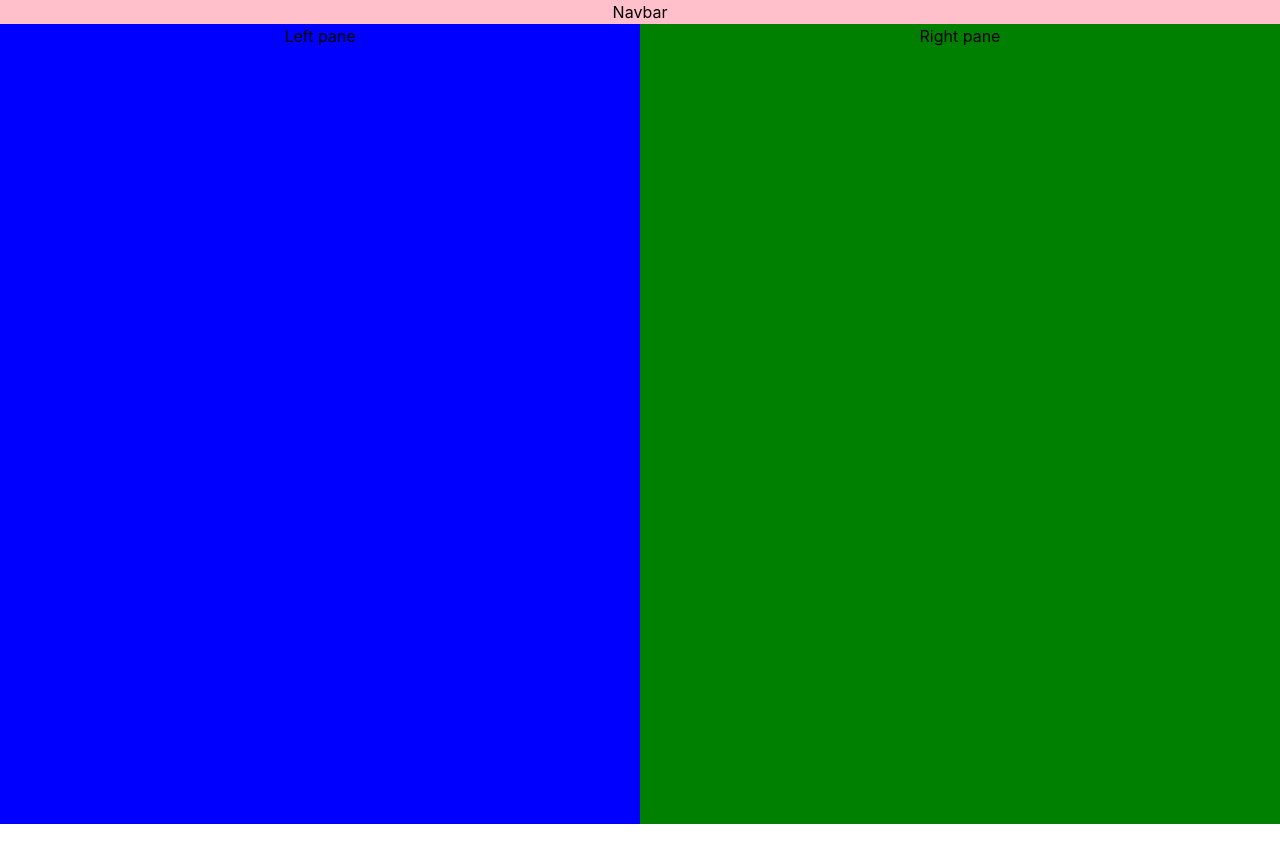
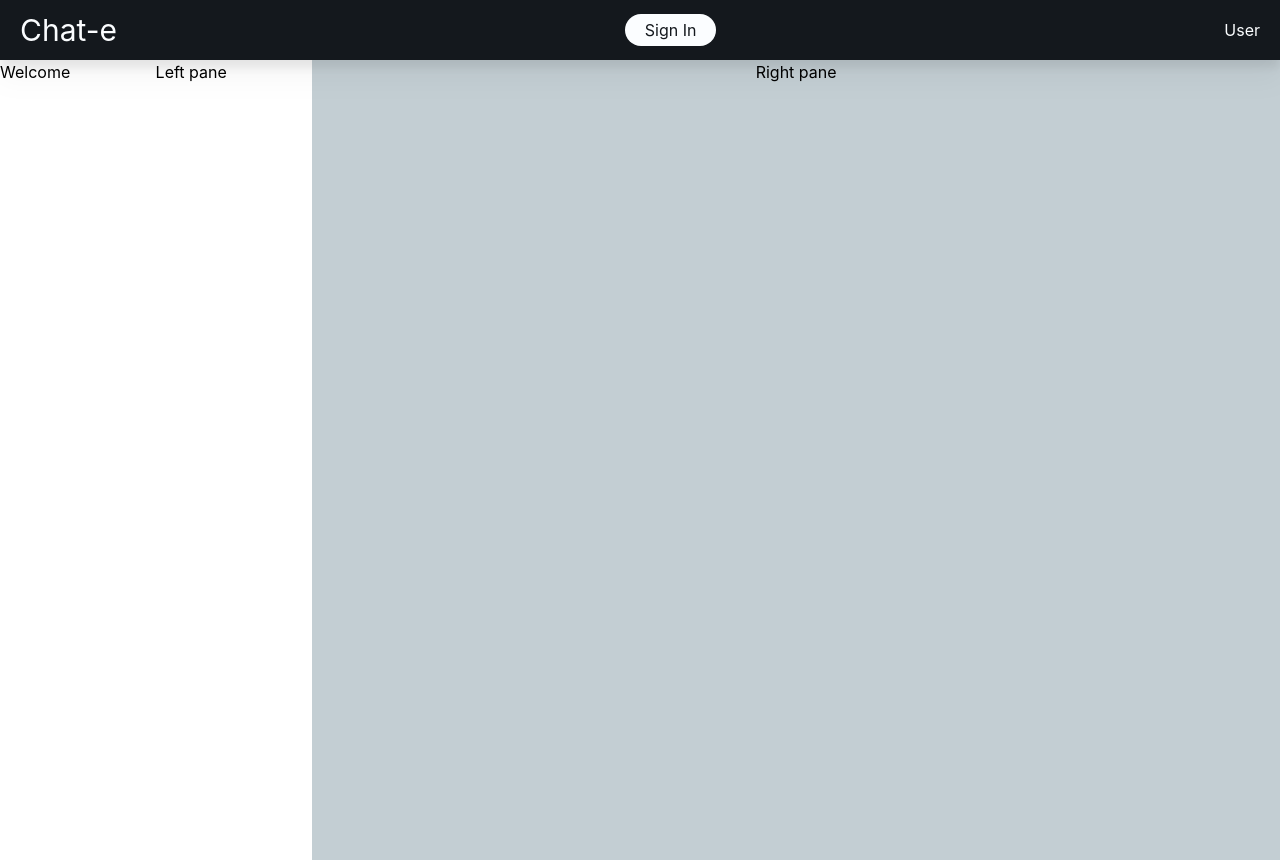
Before and after one commit to Jayraj-R/Chat, a React (Create React App) app: page / in a window 1280 px wide. Before the commit the page ends 824 px from the top, so only its background shows below. Built offline with nearby package versions, Linux system fonts and the light colour scheme; no server answers.

Commit message:
feat: Integrated firebase authentication using google-id

```diff
--- a/package.json
+++ b/package.json
@@ -6,8 +6,10 @@
     "@testing-library/jest-dom": "^5.17.0",
     "@testing-library/react": "^13.4.0",
     "@testing-library/user-event": "^13.5.0",
+    "firebase": "^10.0.0",
     "react": "^18.2.0",
     "react-dom": "^18.2.0",
+    "react-firebase-hooks": "^5.1.1",
     "react-scripts": "5.0.1",
     "web-vitals": "^2.1.4"
   },
--- a/src/App.js
+++ b/src/App.js
@@ -1,25 +1,21 @@
 import './App.css';
+import Navbar from './components/Navbar';
+import { auth } from './firebase/firebase';
+import { useAuthState } from 'react-firebase-hooks/auth';
 
 function App() {
+	const [user] = useAuthState(auth);
 	return (
 		<div className='App container mx-auto flex-auto'>
-			<section
-				className='navbar_container container mx-auto'
-				style={{ background: 'pink' }}
-			>
-				Navbar
+			<section className='navbar_container container mx-auto'>
+				<Navbar />
 			</section>
 			<div className='body__container container mx-auto flex flex-row h-screen'>
-				<section
-					className='left__pane__container container'
-					style={{ background: 'blue' }}
-				>
+				{!user ? 'Welcome' : 'ChatBox'}
+				<section className='left__pane__container container w-1/4'>
 					Left pane
 				</section>
-				<section
-					className='right__pane__container container'
-					style={{ background: 'green' }}
-				>
+				<section className='right__pane__container container bg-gray-light'>
 					Right pane
 				</section>
 			</div>
--- /dev/null
+++ b/src/components/Navbar.js
@@ -0,0 +1,58 @@
+import React, { useState } from 'react';
+import { auth } from '../firebase/firebase';
+import { useAuthState } from 'react-firebase-hooks/auth';
+import { GoogleAuthProvider, signInWithPopup } from 'firebase/auth';
+
+const Navbar = () => {
+	const [user] = useAuthState(auth);
+	const provider = new GoogleAuthProvider();
+	const googleSignIn = () => {
+		const provider = new GoogleAuthProvider();
+		signInWithPopup(auth, provider)
+			.then((result) => {
+				// This gives a Google Access Token. Can use it to access the Google API.
+				const credential = GoogleAuthProvider.credentialFromResult(result);
+				const token = credential.accessToken;
+				// The signed-in user info.
+				const user = result.user;
+				console.log('SUCCESS', credential, token, user);
+			})
+			.catch((error) => {
+				// Handle Errors here.
+				const errorCode = error.code;
+				const errorMessage = error.message;
+				// The email of the user's account used.
+				const email = error.customData.email;
+				// The AuthCredential type that was used.
+				const credential = GoogleAuthProvider.credentialFromError(error);
+				console.log('FAIL', errorCode, errorMessage, email, credential);
+			});
+	};
+
+	const signOut = () => {
+		auth.signOut();
+	};
+
+	console.log('NAVBAR', auth, provider);
+
+	return (
+		<div className='container flex justify-between px-5 py-3 bg-black text-white drop-shadow-xl items-center'>
+			<section className='logo__section text-3xl'>Chat-e</section>
+			{user ? (
+				<button onClick={signOut} className='sign-out' type='button'>
+					Sign Out
+				</button>
+			) : (
+				<button
+					className='signin__button rounded-full bg-white text-black px-5 py-1'
+					onClick={googleSignIn}
+				>
+					Sign In
+				</button>
+			)}
+			<section className='user__section'> User</section>
+		</div>
+	);
+};
+
+export default Navbar;
--- /dev/null
+++ b/src/firebase/firebase.js
@@ -0,0 +1,24 @@
+// Import the functions you need from the SDKs you need
+import { initializeApp } from 'firebase/app';
+import { getAnalytics } from 'firebase/analytics';
+// TODO: Add SDKs for Firebase products that you want to use
+// https://firebase.google.com/docs/web/setup#available-libraries
+import { getAuth } from 'firebase/auth';
+import { getFirestore } from 'firebase/firestore';
+
+// Your web app's Firebase configuration
+// For Firebase JS SDK v7.20.0 and later, measurementId is optional
+const firebaseConfig = {
+	apiKey: process.env.REACT_APP_FIREBASE_API_KEY,
+	authDomain: process.env.REACT_APP_FIREBASE_AUTH_DOMAIN,
+	projectId: process.env.REACT_APP_FIREBASE_PROJECT_ID,
+	storageBucket: process.env.REACT_APP_FIREBASE_STORAGE_BUCKET,
+	messagingSenderId: process.env.REACT_APP_FIREBASE_MESSAGING_SENDER_ID,
+	appId: process.env.REACT_APP_FIREBASE_APP_ID,
+	measurementId: process.env.REACT_APP_FIREBASE_MEASUREMENT_ID,
+};
+
+// Initialize Firebase
+const app = initializeApp(firebaseConfig);
+export const auth = getAuth(app);
+export const db = getFirestore(app);
--- a/tailwind.config.js
+++ b/tailwind.config.js
@@ -5,7 +5,6 @@ module.exports = {
 		colors: {
 			white: '#FBFDFF',
 			black: '#14181D',
-			black: '#14191D',
 			'blue-light': '#C1D2DF',
 			gray: '#a6acb1',
 			'gray-light': '#C3CED3',
```
Also changed, not shown: 1 other file (tests, documents, lock files or other folders).
